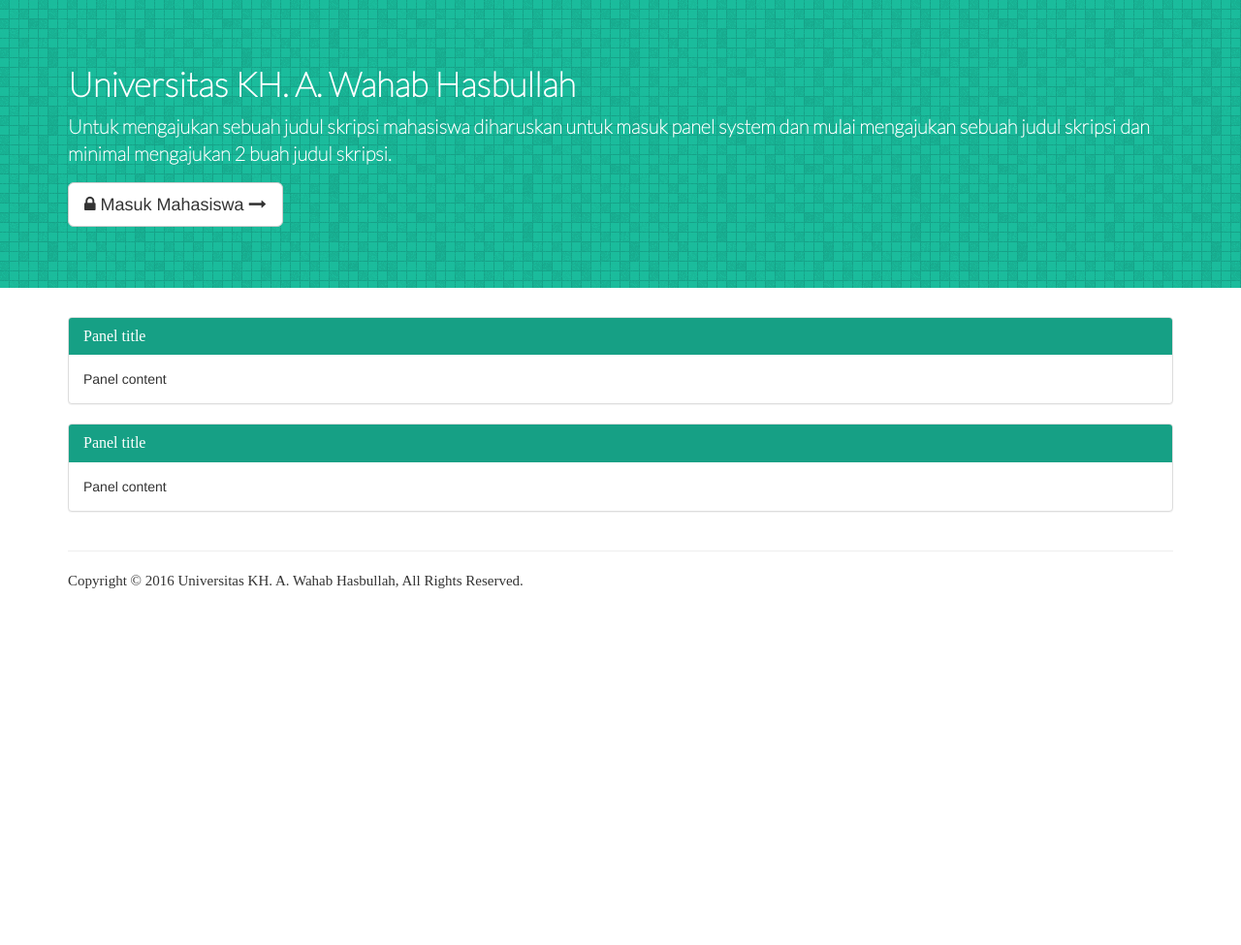
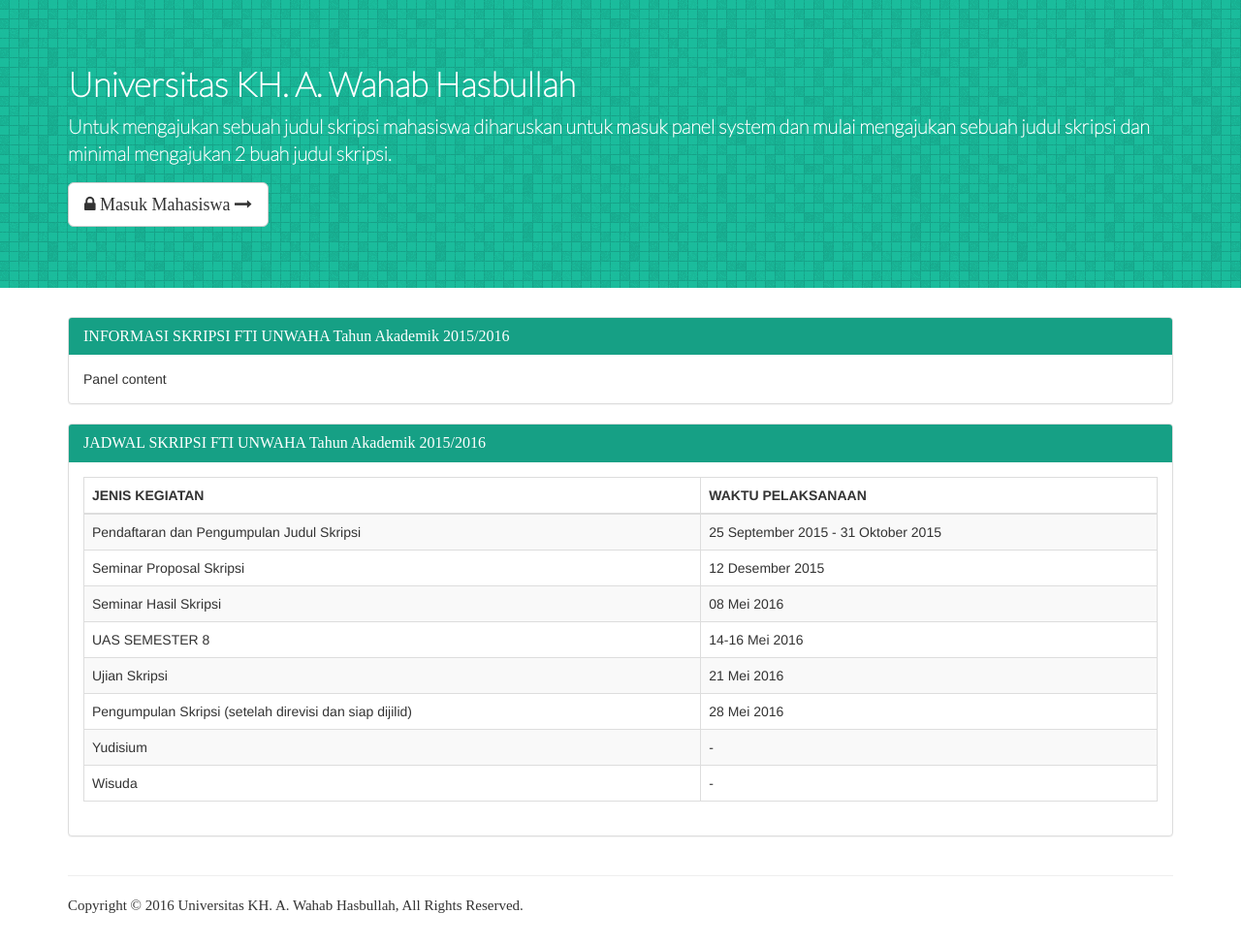
Before and after one commit to NAHKODA/skripsi-dev, a PHP site: page / in a window 1280 px wide. Shown: the part 51-1026 px from the top of the page at 97% size. Before the commit the page ends 658 px from the top, so only its background shows below. Run offline with PHP 8.4, Linux system fonts and the light colour scheme; some libraries are stand-ins or nearby versions.

Commit message:
penambahan fitur informasi di homepage

```diff
--- a/module/home.php
+++ b/module/home.php
@@ -3,7 +3,7 @@
       <div class="container" style="color:#fff">
         <h2 style="font-family: 'Lato'; font-weight:bold;font-size:35px">Universitas KH. A. Wahab Hasbullah</h2>
         <p style="font-family: 'Lato'; font-weight:bold;font-size:20px">Untuk mengajukan sebuah judul skripsi mahasiswa diharuskan untuk masuk panel system dan mulai mengajukan sebuah judul skripsi dan minimal mengajukan 2 buah judul skripsi.</p>
-        <p><a class="btn btn-default btn-lg" href="mahasiswa/" role="button"><i class="fa fa-lock"></i> Masuk Mahasiswa <i class="fa fa-long-arrow-right"></i></a></p>
+        <p style="font-family: 'ubuntu'; font-weight:normal;font-size:20px"><a class="btn btn-default btn-lg" href="mahasiswa/" role="button"><i class="fa fa-lock"></i> Masuk Mahasiswa <i class="fa fa-long-arrow-right"></i></a></p>
       </div>
     </div>
 
@@ -13,7 +13,7 @@
         <div class="col-md-12">
           <div class="panel panel-default">
             <div class="panel-heading" style="color: #fff;background-color: #16a085;border-color:#16a085;font-family: 'ubuntu'; font-weight:bold;font-size:35px">
-              <h3 class="panel-title">Panel title</h3>
+              <h3 class="panel-title">INFORMASI SKRIPSI FTI UNWAHA Tahun Akademik 2015/2016</h3>
             </div>
             <div class="panel-body">
               Panel content
@@ -21,10 +21,10 @@
           </div>
           <div class="panel panel-default">
             <div class="panel-heading" style="color: #fff;background-color: #16a085;border-color:#16a085;font-family: 'ubuntu'; font-weight:bold;font-size:35px">
-              <h3 class="panel-title">Panel title</h3>
+              <h3 class="panel-title">JADWAL SKRIPSI FTI UNWAHA Tahun Akademik 2015/2016</h3>
             </div>
             <div class="panel-body">
-              Panel content
+              <?php include('module/informasi.php') ?>
             </div>
           </div>
         </div>
--- /dev/null
+++ b/module/informasi.php
@@ -0,0 +1,44 @@
+<div class="table-responsive">
+	<table class="table table-bordered table-striped">
+	    <thead>
+	      <tr>
+	        <th>JENIS KEGIATAN</th>
+	        <th>WAKTU PELAKSANAAN</th>
+	      </tr>
+	    </thead>
+	    <tbody>
+	      <tr>
+	        <td>Pendaftaran dan Pengumpulan Judul Skripsi</td>
+	        <td>25 September 2015 - 31 Oktober 2015</td>
+	      </tr>
+	      <tr>
+	        <td>Seminar Proposal Skripsi</td>
+	        <td>12 Desember 2015</td>
+	      </tr>
+	      <tr>
+	        <td>Seminar Hasil Skripsi</td>
+	        <td>08 Mei 2016</td>
+	      </tr>
+	      <tr>
+	        <td>UAS SEMESTER 8</td>
+	        <td>14-16 Mei 2016</td>
+	      </tr>
+	      <tr>
+	        <td>Ujian Skripsi</td>
+	        <td>21 Mei 2016</td>
+	      </tr>
+	      <tr>
+	        <td>Pengumpulan Skripsi (setelah direvisi dan siap dijilid)</td>
+	        <td>28 Mei 2016</td>
+	      </tr>
+	      <tr>
+	        <td>Yudisium</td>
+	        <td>-</td>
+	      </tr>
+	      <tr>
+	        <td>Wisuda</td>
+	        <td>-</td>
+	      </tr>
+	    </tbody>
+	</table>
+</div>
--- a/module/tabel-judul-skripsi.php
+++ b/module/tabel-judul-skripsi.php
@@ -17,7 +17,7 @@
         <div class="col-md-12">
           <div class="panel panel-default">
             <div class="panel-heading" style="color: #fff;background-color: #16a085;border-color:#16a085;font-family: 'ubuntu'; font-weight:bold;font-size:35px">
-              <h3 class="panel-title">Semua Judul Skripsi</h3>
+              <h3 class="panel-title"><?php echo $breadcrumb ?></h3>
             </div>
             <div class="panel-body">
               Panel content
--- a/part/header.php
+++ b/part/header.php
@@ -6,7 +6,7 @@
     <meta http-equiv="X-UA-Compatible" content="IE=edge">
     <meta name="viewport" content="width=device-width, initial-scale=1">
     <meta name="description" content="">
-    <meta name="author" content="">
+    <meta name="author" content="Fika Ridaul Maulayya">
     <link rel="icon" href="favicon.ico">
     <title>SKRIPSI - Teknologi Informasi UNWAHA</title>
     <link href="https://fonts.googleapis.com/css?family=Lato:100" rel="stylesheet" type="text/css">
```
